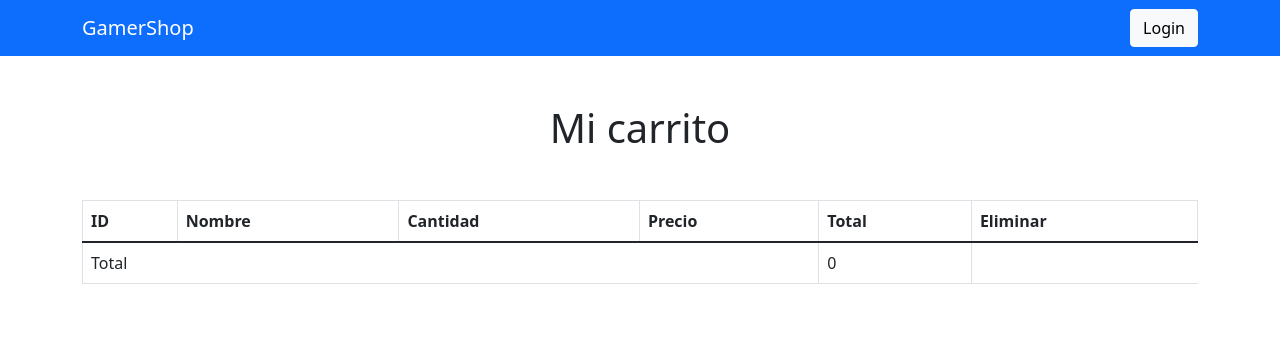
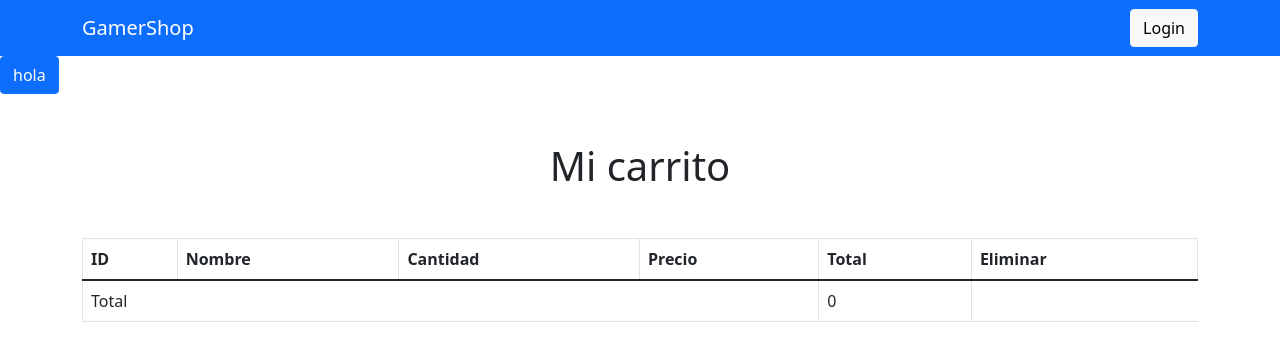
Before and after one commit to GamerShop-C3Habilitacion/GamerShop, a React (Create React App) app: page /Carrito in a window 1280 px wide. Shown: the top 346 px of the page. Built offline with nearby package versions, Linux system fonts and the light colour scheme.

Commit message:
solucion gitignore

```diff
--- a/src/App.js
+++ b/src/App.js
@@ -26,7 +26,7 @@ function App() {
       isLoggedIn={logged}
       login={setLogged}
       cantCarrito={carrito.reduce(
-        (total, producto) => total + producto.cantidad,0)} />
+        (total, producto) => total+producto.cantidad,0)} />
       <Switch>
         <Route path="/" exact>
           <Home
--- a/src/carrito/Pages/Carrito.js
+++ b/src/carrito/Pages/Carrito.js
@@ -13,6 +13,7 @@ const Carrito = ({ carrito, setCarrito }) => {
 
     return (
         <div>
+            <Button variant="primary">hola</Button>
             <h1 className=" text-center  mt-5 mb-5">Mi carrito</h1>
             <Container>
                 <Table striped bordered hover>
```
Also changed, not shown: 1 other file (tests, documents, lock files or other folders).
